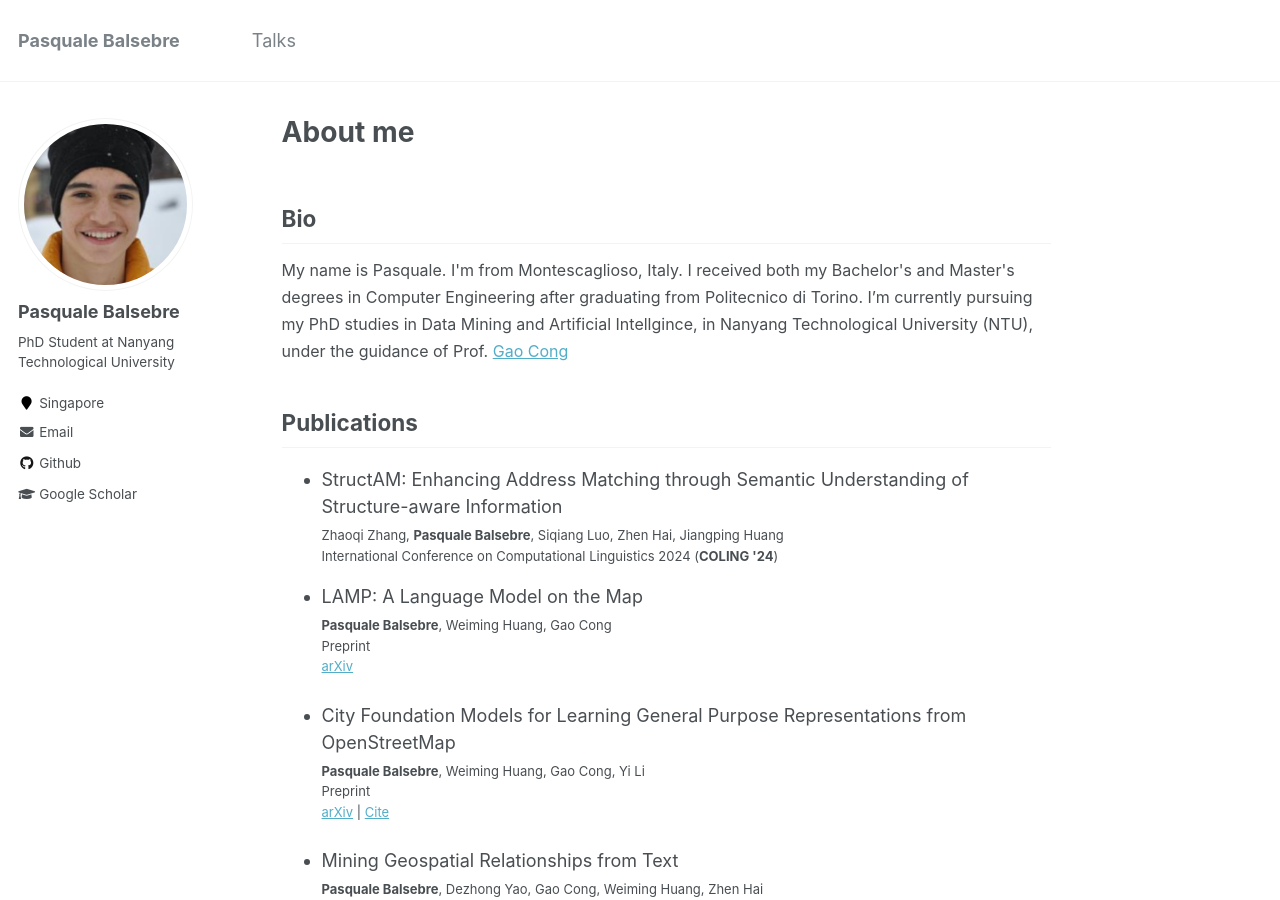
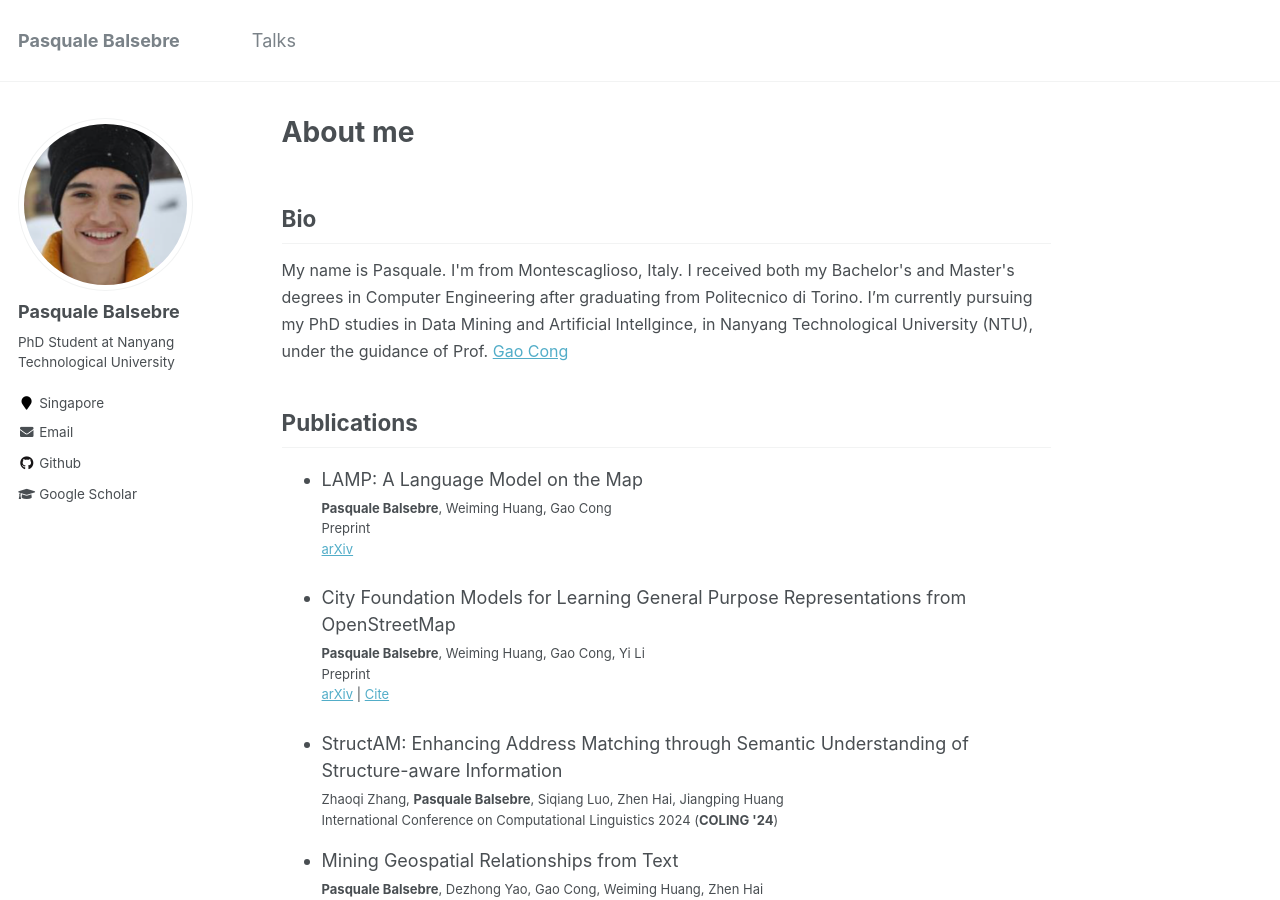
Before and after one commit to PasqualeTurin/PasqualeTurin.github.io, a Jekyll site: the page built from _pages/about.md, in a window 1280 px wide and 900 px high. Built offline with Jekyll 4.4.1, drawn with Linux system fonts in a browser that asks for light colours.

Commit message:
Update about.md

```diff
--- a/_pages/about.md
+++ b/_pages/about.md
@@ -32,11 +32,11 @@ redirect_from:
 
 ## Publications
 
-- StructAM: Enhancing Address Matching through Semantic Understanding of Structure-aware Information <br><font size="2">Zhaoqi Zhang, <b>Pasquale Balsebre</b>, Siqiang Luo, Zhen Hai, Jiangping Huang<span class="mybr">International Conference on Computational Linguistics 2024 (<b>COLING '24</b>)
-
 - LAMP: A Language Model on the Map <br><font size="2"><b>Pasquale Balsebre</b>, Weiming Huang, Gao Cong<span class="mybr"></span>Preprint<span class="mybr"></span><a href="http://arxiv.org/abs/2403.09059" target="_blank">arXiv</a></font>
 
 - City Foundation Models for Learning General Purpose Representations from OpenStreetMap <br><font size="2"><b>Pasquale Balsebre</b>, Weiming Huang, Gao Cong, Yi Li<span class="mybr"></span>Preprint<span class="mybr"></span><a href="http://arxiv.org/abs/2310.00583" target="_blank">arXiv</a> | <a href="./files/arxiv23.txt" target="_blank">Cite</a></font>
+
+- StructAM: Enhancing Address Matching through Semantic Understanding of Structure-aware Information <br><font size="2">Zhaoqi Zhang, <b>Pasquale Balsebre</b>, Siqiang Luo, Zhen Hai, Jiangping Huang<span class="mybr">International Conference on Computational Linguistics 2024 (<b>COLING '24</b>)
 
 - Mining Geospatial Relationships from Text <br><font size="2"><b>Pasquale Balsebre</b>, Dezhong Yao, Gao Cong, Weiming Huang, Zhen Hai<span class="mybr"></span>Proceedings of the ACM International Conference on Management of Data 2023 (<b>SIGMOD '23</b>)<span class="mybr"></span><a href="https://doi.org/10.1145/3588947" target="_blank">DOI</a> | <a href="./files/Mining Geospatial Relationships from Text.pdf" target="_blank">Paper</a> | <a href="https://github.com/PasqualeTurin/GTMiner" target="_blank">Code</a> | <a href="./files/sigmod23.txt" target="_blank">Cite</a></font>
 
```
